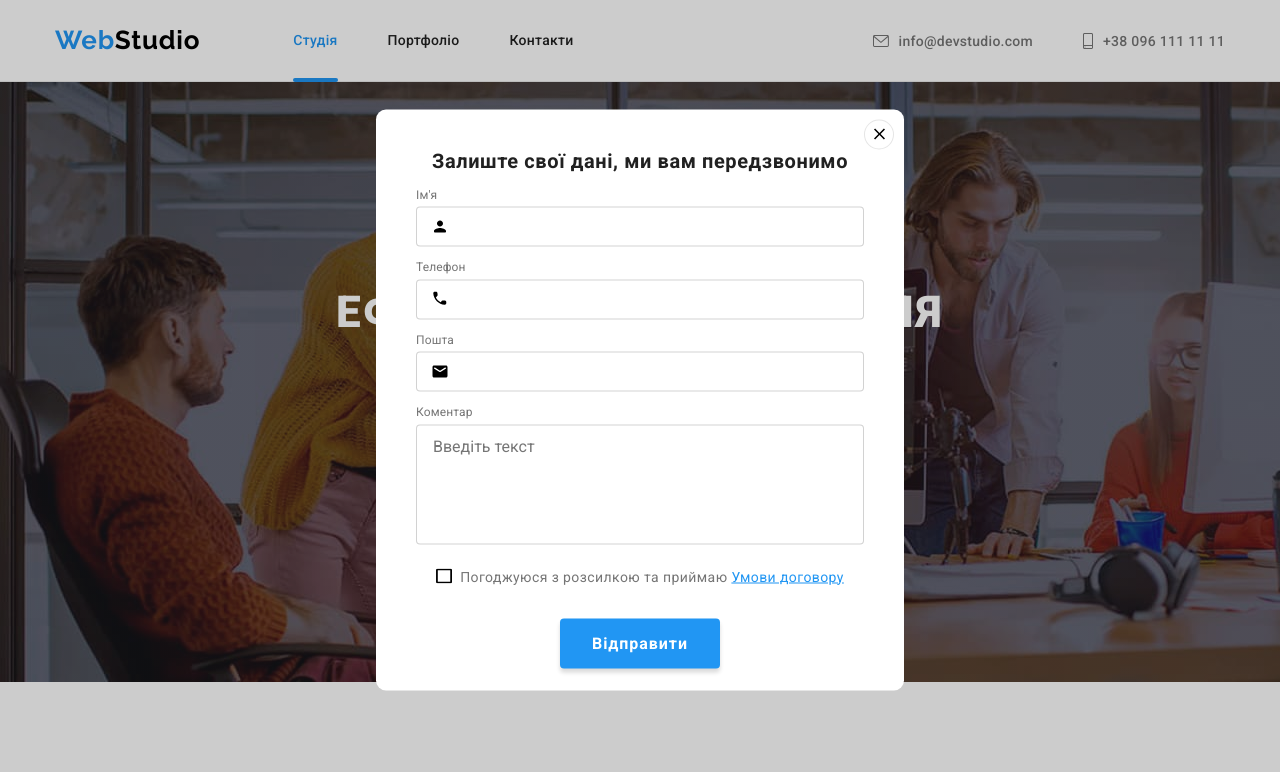
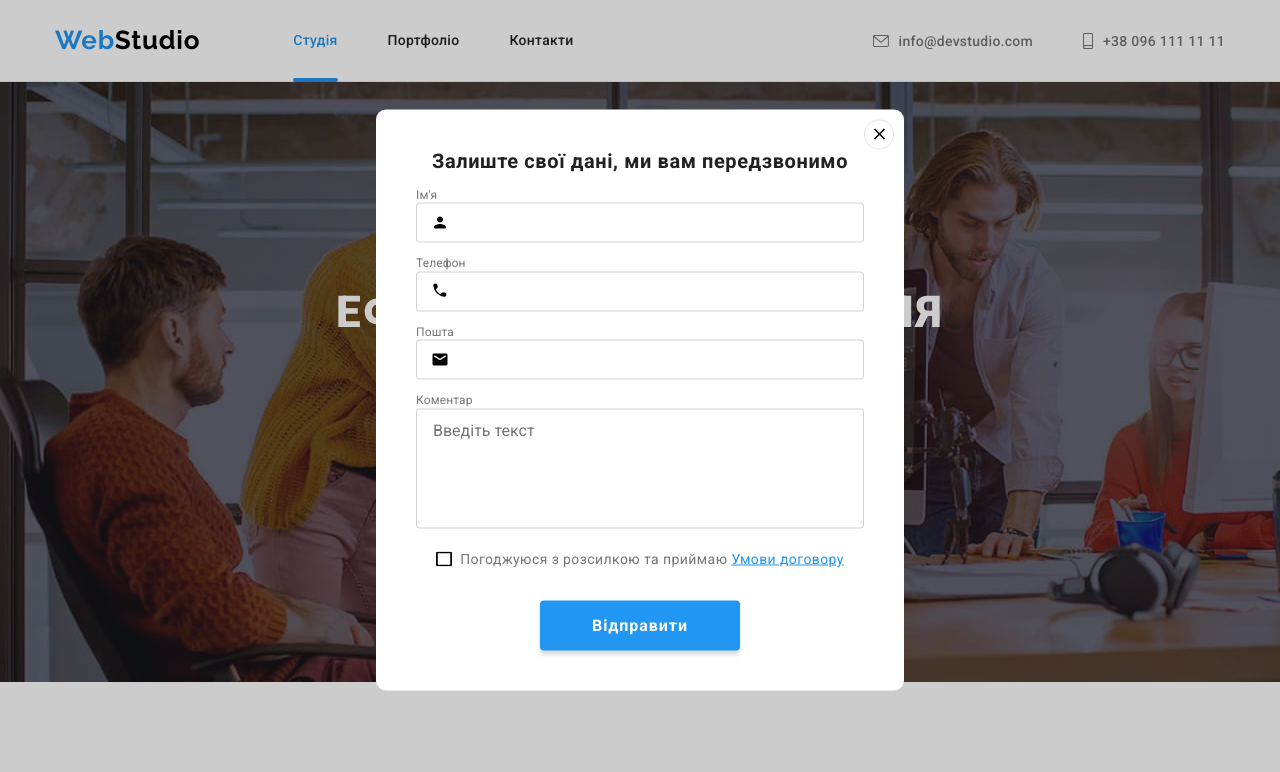
Before and after one commit to kirill-pka/goit-markup-hw-06, a plain HTML site: page index.html in a window 1280 px wide. Both pictures are taken after a click on the button "Замовити послугу". Shown: the top 772 px of the page. Drawn offline with nearby package versions, Linux system fonts and the light colour scheme.

Commit message:
Стилизация формы

```diff
--- a/css/styles.css
+++ b/css/styles.css
@@ -324,29 +324,26 @@ body {
 /* MODAL-FORM */
 
 .form-group {
-    margin-bottom: 20px;
+    max-height: 342px;
 }
 
 .form-field {
     display: inline-block;
-}
+  }
 
-.form-field:not(:last-child) {
+  .form-field:not(:last-child) {
     margin-bottom: 10px;
-}
+  }
 
 .input {
     position: relative;
 }
 
 .form-input {
-    margin-top: 4px;
     padding-left: 42px;
 
     width: 448px;
     height: 40px;
-    /* left: 576px;
-    top: 315px; */
 
     border: 1px solid rgba(33, 33, 33, 0.2);
     border-radius: 4px;
@@ -355,16 +352,16 @@ body {
 
 }
 
-.form-field:focus-within > input,
-.form-field:hover > input,
+.input:focus-within > .form-input,
+.input:hover > .form-input,
 .form-massage:hover,
 .form-massage:focus {
     outline: transparent;
     border: 1px solid var(--change-color);
 }
 
-.form-field:focus-within > .form-group-icon,
-.form-field:hover > .form-group-icon {
+.input:focus-within > .form-group-icon,
+.input:hover > .form-group-icon {
     fill: var(--change-color);
 }
 
@@ -386,13 +383,9 @@ body {
     color: var(--second-color);
 }
 
-.massage {
-    display: block;
-}
-
 .form-massage {
-    margin-top: 4px;
-    padding: 12px 16px;
+    padding-top: 12px;
+    padding-left: 16px;
 
     display: block;
     width: 448px;
@@ -420,6 +413,7 @@ body {
 }
 
 .form-agreement {
+    margin-top: 20px;
     margin-bottom: 30px;
 
     display: flex;
@@ -483,6 +477,32 @@ body {
 }
 
 .btn-form {
+    display: block;
+    margin: auto;
+
+    width: 200px;
+    height: 50px;
+    left: 700px;
+    top: 712px;
+
+    background: var(--change-color);
+    box-shadow: 0px 4px 4px rgba(0, 0, 0, 0.15);
+    border-radius: 4px;
+    border: none;
+
+    font-family: 'Roboto';
+    font-style: normal;
+    font-weight: 700;
+    font-size: 16px;
+    line-height: 30px;
+    align-items: center;
+    text-align: center;
+    letter-spacing: 0.06em;
+
+    color: var(--White-color);
+
+
+
  transition: background-color var(--trns-anim),
              box-shadow var(--trns-anim);
 }
--- a/index.html
+++ b/index.html
@@ -679,9 +679,7 @@
                     </span>
                 </label>
 
-
-
-                    <div class="massage">
+                <label for="" class="form-field">
                     <span class="form-label">Коментар</span>
                     <textarea
                     class="form-massage"
@@ -689,10 +687,8 @@
                     rows="6"
                     placeholder="Введіть текст"
                     ></textarea>
+                </label>
               </div>
-
-              </div>
-
 
               <label class="form-agreement">
                 <input class="form-checkbox" type="checkbox" name="agreement" checked />
@@ -704,7 +700,7 @@
                 <a class="form-agreement-link" href=""> Умови договору</a></span>
               </label>
 
-               <button class="btn-form button-hero" type="submit">Відправити</button>
+              <button class="btn-form" type="submit">Відправити</button>
 
             </form>
           </div>
```
Lines whose indentation alone changed are shown as unchanged.
